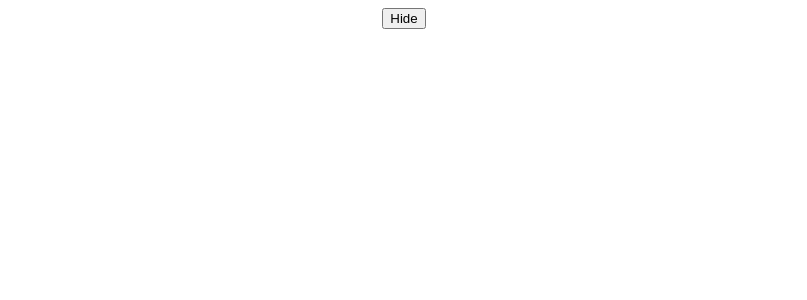
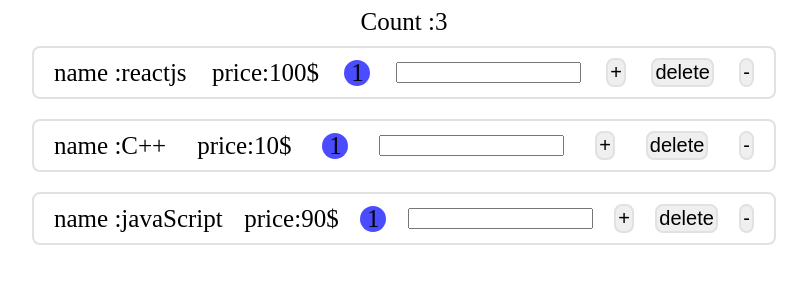
Before and after one commit to ZahraNejati79/product, a React (Create React App) app: page / in a window 1280 px wide. Shown: the top 300 px of the page, without its empty margins (236-1043 px from the left). Built offline with nearby package versions, Linux system fonts and the light colour scheme.

Commit message:
render App component with hoc

```diff
--- a/src/App.js
+++ b/src/App.js
@@ -5,6 +5,7 @@
 import NavBar from "./components/NavBar/NavBar";
 import ClassCounter from "./components/ClassCounter/ClassCounter";
 import Timer from "./components/FunctionalTimer/FanctionalTimer";
+import Wrapper from "./components/wrapper/Wrapper";
 
 const App = () => {
   const [products, setProducts] = useState([
@@ -43,12 +44,12 @@
     setProducts(copyProducts);
   };
   return (
-    <div className="App">
-      <button onClick={() => setIsShow(!isShow)}>
+    <>
+      {/* <button onClick={() => setIsShow(!isShow)}>
         {isShow ? "Hide" : "Show"}
       </button>
-      {isShow && <Timer />}
-      {/* <div>this is shopping</div>
+      {isShow && <Timer />} */}
+
       <NavBar count={products.filter((p) => p.quantity >= 1).length} />
       <ProductList
         products={products}
@@ -56,10 +57,9 @@
         incrementHandler={incrementHandler}
         changeHandler={changeHandler}
         decrementHandler={decrementHandler}
-      /> */}
-      {/* <ClassCounter /> */}
-    </div>
+      />
+    </>
   );
 };
 
-export default App;
+export default Wrapper(App, "App");
--- /dev/null
+++ b/src/components/wrapper/Wrapper.js
@@ -0,0 +1,11 @@
+const Wrapper = (WrapperComponent, className) => {
+  return (props) => {
+    return (
+      <div className={className}>
+        <WrapperComponent {...props} />
+      </div>
+    );
+  };
+};
+
+export default Wrapper;
```
